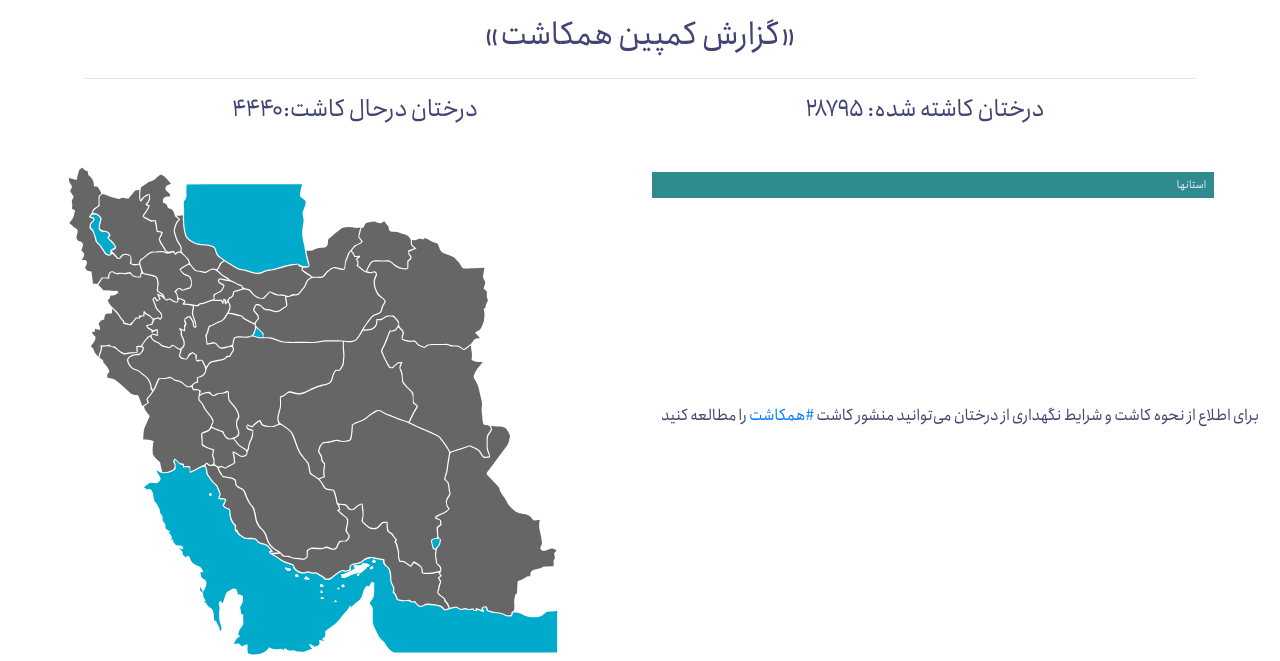
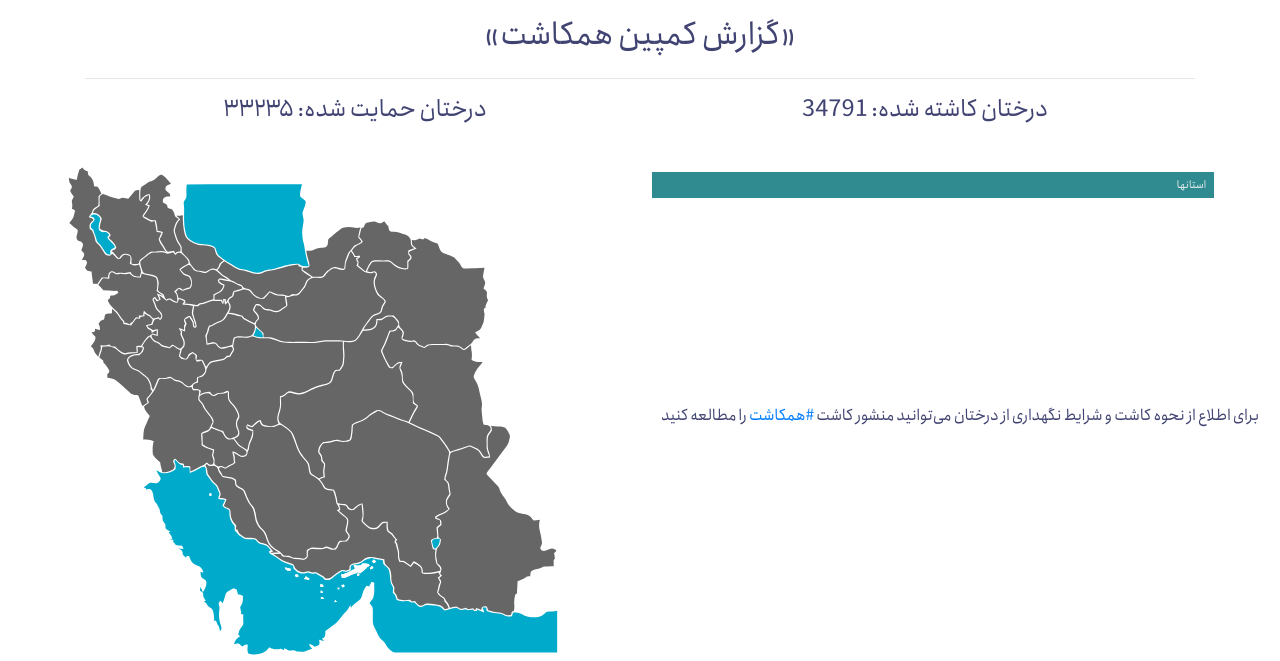
Before and after one commit to aminbahrabadi/django-iran-map-gallary, a Django app: page / in a window 1280 px wide. Shown: the top 661 px of the page. Run offline with Django 3.2, Linux system fonts and the light colour scheme; data that the repository does not hold is empty; some libraries are stand-ins or nearby versions.

Commit message:
Stats: Update sumerized stats

```diff
--- a/stats/templates/states/geo_stats.html
+++ b/stats/templates/states/geo_stats.html
@@ -33,8 +33,8 @@
     </div>
     <hr>
     <div class="row mt-3 text-center">
-        <div class="col-md-6 float-left"><h4>درختان درحال کاشت:۴۴۴۰</h4></div>
-        <div class="col-md-6 float-right"><h4>درختان کاشته شده: ۲۸۷۹۵</h4></div>
+        <div class="col-md-6 float-left"><h4>درختان حمایت شده: ۳۳۲۳۵</h4></div>
+        <div class="col-md-6 float-right"><h4>درختان کاشته شده: 34791</h4></div>
     </div>
 </div>
 
```
